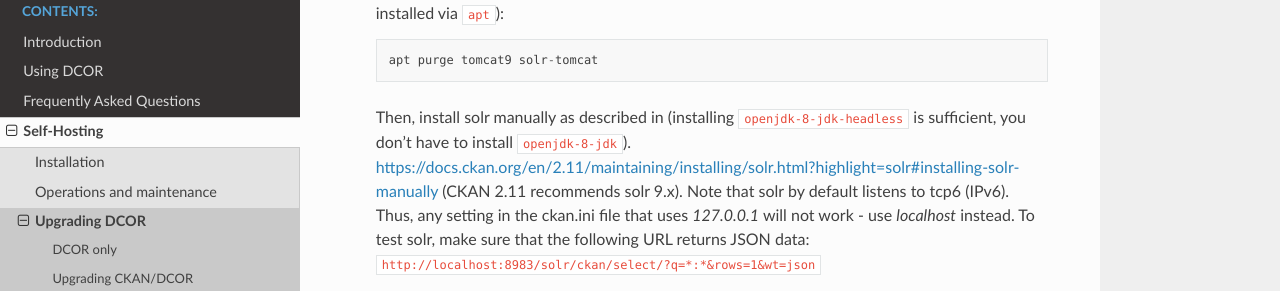
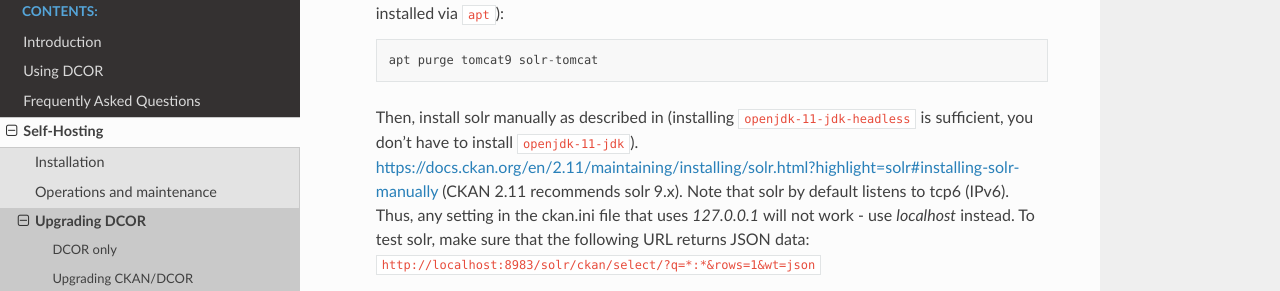
Before and after one commit to DCOR-dev/dcor-docs, a Sphinx documentation site: the page built from docs/sec_self_hosting/upgrade.rst, in a window 1280 px wide and 900 px high, scrolled down 1458 px. Shown: the part 148-439 px from the top of the window. Built offline with Sphinx 7.4.7 and the Read the Docs theme 3.1.0, drawn with Linux system fonts in a browser that asks for light colours.

Commit message:
update installation instructions

```diff
--- a/docs/sec_self_hosting/upgrade.rst
+++ b/docs/sec_self_hosting/upgrade.rst
@@ -76,8 +76,8 @@
 
      apt purge tomcat9 solr-tomcat
 
-   Then, install solr manually as described in (installing ``openjdk-8-jdk-headless``
-   is sufficient, you don't have to install ``openjdk-8-jdk``).
+   Then, install solr manually as described in (installing ``openjdk-11-jdk-headless``
+   is sufficient, you don't have to install ``openjdk-11-jdk``).
    https://docs.ckan.org/en/2.11/maintaining/installing/solr.html?highlight=solr#installing-solr-manually
    (CKAN 2.11 recommends solr 9.x).
    Note that solr by default listens to tcp6 (IPv6). Thus, any setting in the
```
